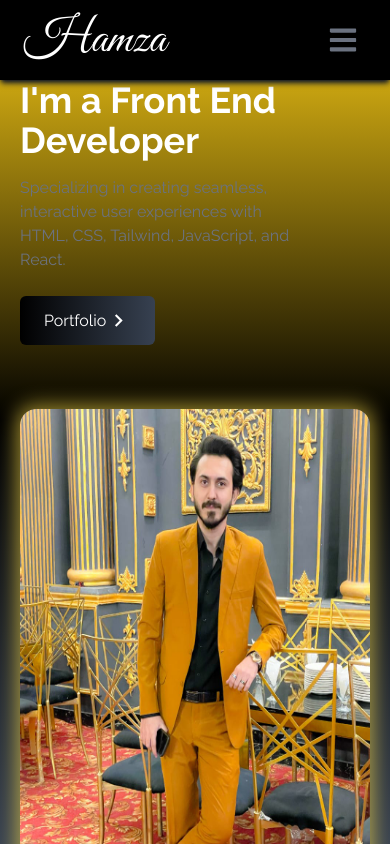
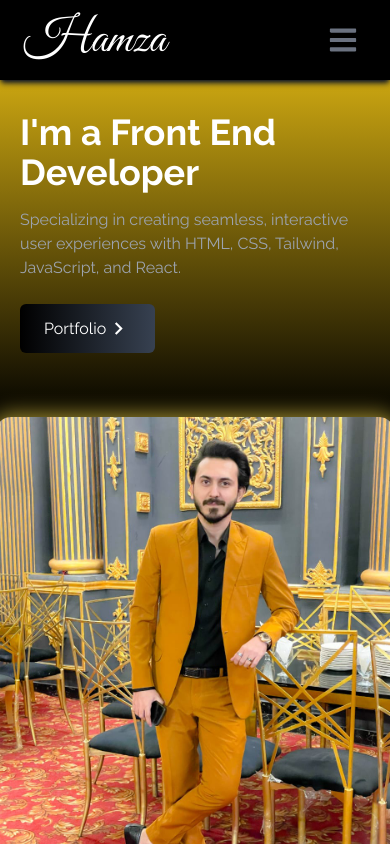
Before and after one commit to HamzaRathore/Portfolio_Website, a React (Vite) app: page / in a window 390 px wide. Shown: the top 844 px of the page. Built offline with nearby package versions, Linux system fonts and the light colour scheme.

Commit message:
Home.jsx

```diff
--- a/src/components/Home.jsx
+++ b/src/components/Home.jsx
@@ -3,30 +3,34 @@ import my from "../assets/MyImage.jpg";
 import AnimatedSection from './AnimatedSection';
 import { MdKeyboardArrowRight } from "react-icons/md";
 import { Link } from 'react-scroll';
+
 const Home = () => {
   return (
-    <div name="home" className="h-screen w-full bg-gradient-to-b from-yellow-400 via-black to-gray-700 pt-20">
+    <div name="home" className="h-screen w-full bg-gradient-to-b from-yellow-400 via-black to-gray-700 pt-28 overflow-hidden">
       <AnimatedSection direction="left">
         <div className="max-w-screen-lg mx-auto flex flex-col items-center justify-center h-full px-5 md:flex-row">
-        <div className="flex flex-col justify-center h-full mr-16">
-          <h2 className="text-4xl sm:text-7xl font-bold text-white ">I'm a Front End Developer</h2>
-          <p className="text-gray-500 py-4 max-w-md">
+          <div className="flex flex-col justify-center h-full md:mr-16">
+            <h2 className="text-4xl sm:text-7xl font-bold text-white">I'm a Front End Developer</h2>
+            <p className="text-gray-400 py-4 max-w-md">
               Specializing in creating seamless, interactive user experiences with
               HTML, CSS, Tailwind, JavaScript, and React.
             </p>
             <div>
-            <Link to="portfolio"
-               smooth
-               duration={500}
-            className="group text-white w-fit px-6 py-3 my-2 flex items-center rounded-md bg-gradient-to-r from-black to to-gray-700 cursor-pointer ">Portfolio
+              <Link to="portfolio" smooth duration={500} className="group text-white w-fit px-6 py-3 my-2 flex items-center rounded-md bg-gradient-to-r from-black to-gray-700 cursor-pointer">
+                Portfolio
                 <span className="group-hover:rotate-90 duration-300">
-                    <MdKeyboardArrowRight size={25}/>
+                  <MdKeyboardArrowRight size={25} />
                 </span>
               </Link>
             </div>
           </div>
-        <div>
-            <img src={my} alt="My personal image" className="rounded-2xl mx-auto w-[750px] h-[600px] shadow-[0_0_20px_4px_rgba(253,224,71,0.6)] mt-14" />
+          <div className="flex justify-center  ">
+            <img
+              src={my}
+              alt="My personal image"
+              className="rounded-2xl w-[400px] sm:w-[550px] md:w-[650px] lg:w-[750px] h-auto  shadow-[0_0_20px_4px_rgba(253,224,71,0.6)] mt-14 "
+              style={{ maxWidth: '750px', maxHeight: '600px' }}
+            />
           </div>
         </div>
       </AnimatedSection>
```
Lines whose indentation alone changed are shown as unchanged.
